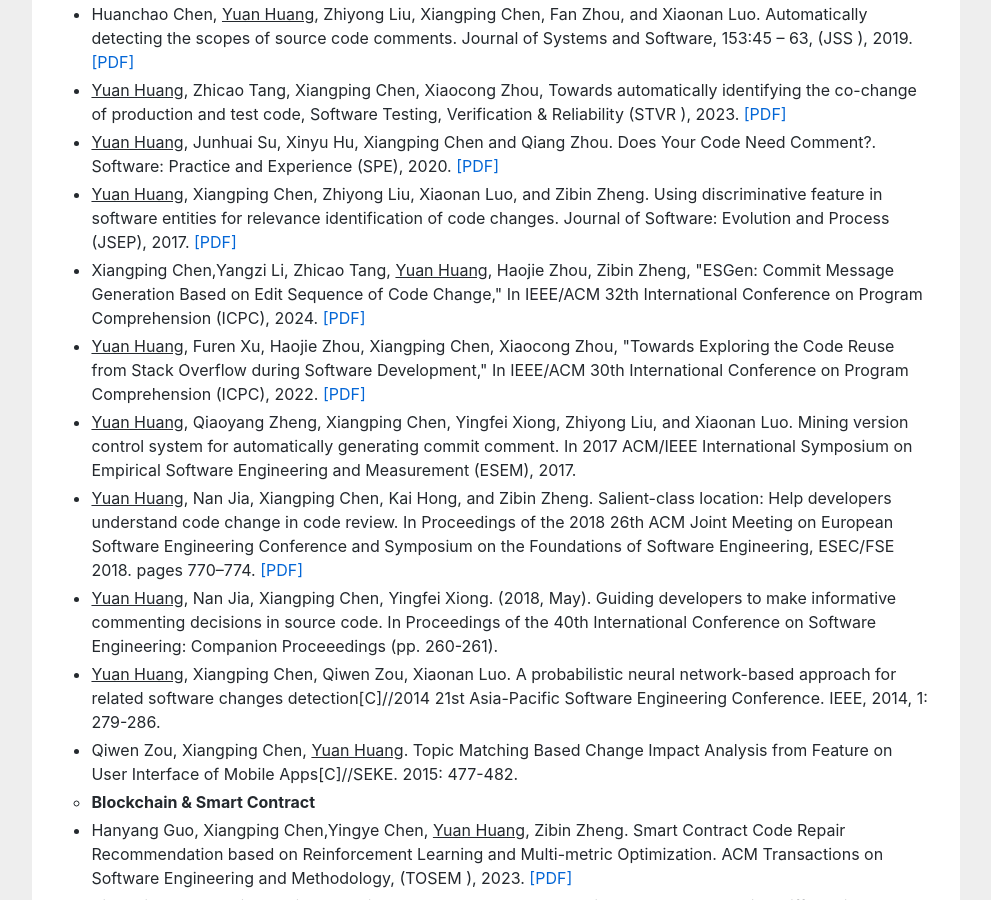
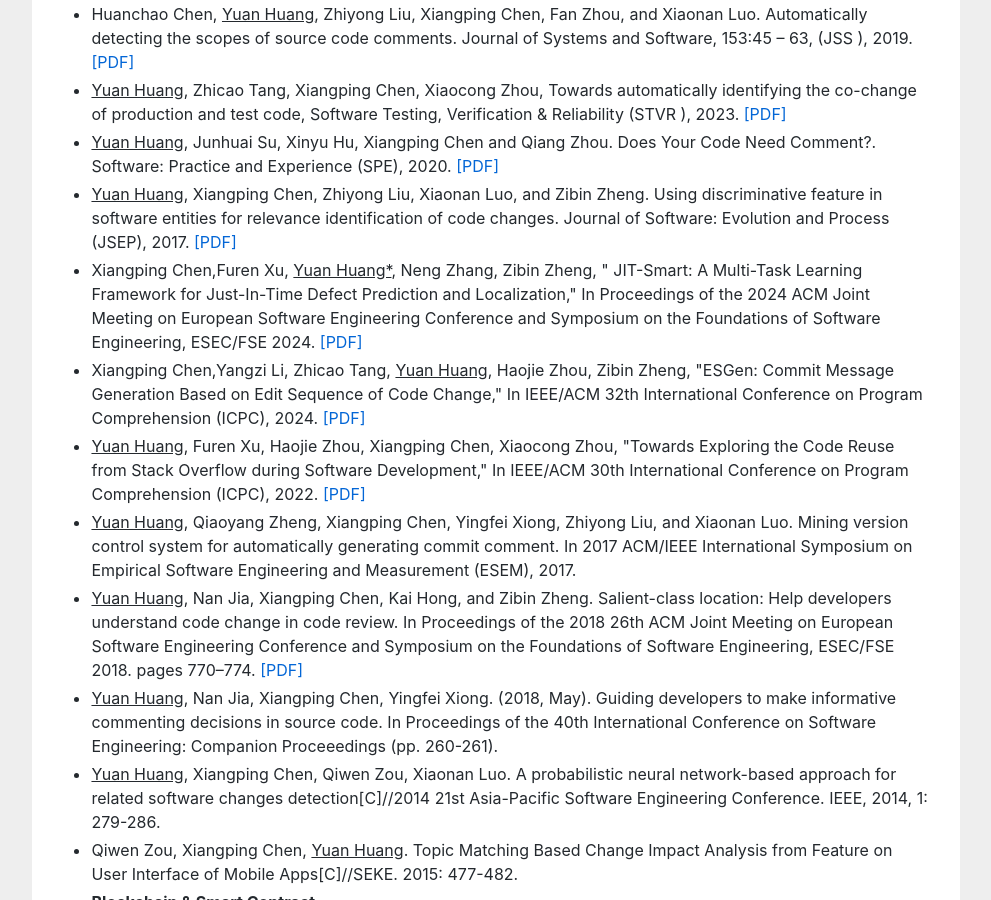
Before and after one commit to huangyuan-hy/huangyuan-hy.github.io, a Jekyll site: the page index.html, which Jekyll copies as it is, in a window 1280 px wide and 900 px high, scrolled down 2279 px. Shown: the whole window, without its empty margins (144-1135 px from the left). Built offline with Jekyll 4.4.1, drawn with Linux system fonts in a browser that asks for light colours.

Commit message:
Update index.html

```diff
--- a/index.html
+++ b/index.html
@@ -156,6 +156,7 @@ empirical study to learn how programmers reuse code on <a href="https://stackove
 <li><u>Yuan Huang</u>, Zhicao Tang, Xiangping Chen, Xiaocong Zhou, Towards automatically identifying the co-change of production and test code,  Software Testing, Verification & Reliability (STVR <a href="" style="color:red;"> </a>), 2023. <a href="">[PDF]</a></li>
 <li><u>Yuan Huang</u>, Junhuai Su, Xinyu Hu, Xiangping Chen and Qiang Zhou. Does Your Code Need Comment?. Software: Practice and Experience (SPE), 2020. <a href="https://onlinelibrary.wiley.com/doi/abs/10.1002/spe.2772">[PDF]</a></li>
 <li><u>Yuan Huang</u>, Xiangping Chen, Zhiyong Liu, Xiaonan Luo, and Zibin Zheng. Using discriminative feature in software entities for relevance identification of code changes. Journal of Software: Evolution and Process (JSEP), 2017. <a href="https://onlinelibrary.wiley.com/doi/abs/10.1002/smr.1859">[PDF]</a></li>
+<li>Xiangping Chen,Furen Xu, <u>Yuan Huang*</u>, Neng Zhang, Zibin Zheng, " JIT-Smart: A Multi-Task Learning Framework for Just-In-Time Defect Prediction and Localization,"  In Proceedings of the 2024 ACM Joint Meeting on European Software Engineering Conference and Symposium on the Foundations of Software Engineering, ESEC/FSE 2024.  <a href="">[PDF]</a></li>
 <li>Xiangping Chen,Yangzi Li, Zhicao Tang, <u>Yuan Huang</u>, Haojie Zhou, Zibin Zheng, "ESGen: Commit Message Generation Based on Edit Sequence of Code Change," In IEEE/ACM 32th International Conference on Program Comprehension (ICPC), 2024.  <a href="">[PDF]</a></li>
 <li><u>Yuan Huang</u>, Furen Xu, Haojie Zhou, Xiangping Chen, Xiaocong Zhou, "Towards Exploring the Code Reuse from Stack Overflow during Software Development," In IEEE/ACM 30th International Conference on Program Comprehension (ICPC), 2022.  <a href="https://arxiv.org/pdf/2204.12711.pdf">[PDF]</a></li>
 <li><u>Yuan Huang</u>, Qiaoyang Zheng, Xiangping Chen, Yingfei Xiong, Zhiyong Liu, and Xiaonan Luo. Mining version control system for automatically generating commit comment. In 2017 ACM/IEEE International Symposium on Empirical Software Engineering and Measurement (ESEM), 2017.</li>
```
